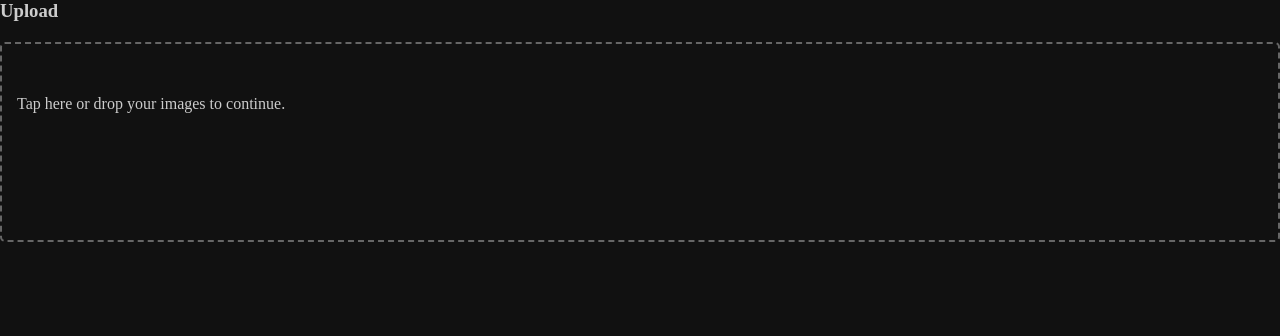
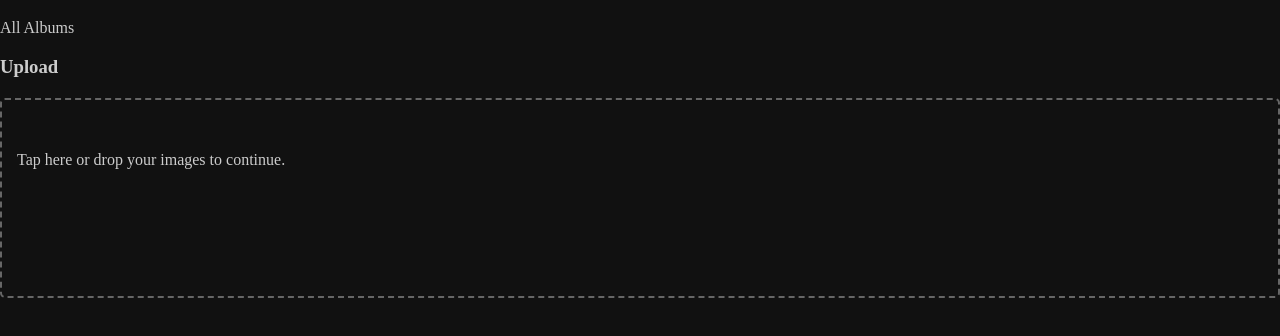
Before and after one commit to brickpop/image-poster, a React app: page /upload in a window 1280 px wide. Shown: the top 336 px of the page. Built offline with nearby package versions, Linux system fonts and the light colour scheme; the HTML template or start-up script is replaced by a standard one.

Commit message:
Album detail and uploader IN

```diff
--- a/src/web/styles/index.less
+++ b/src/web/styles/index.less
@@ -85,6 +85,14 @@ img {
 
 /* COMPONENTS */
 
+#header {
+	a.btn {
+		color: #ccc !important;
+		text-decoration: none;
+		line-height: 56px;
+	}
+}
+
 #upload {
 	h3, p {
 		color: #ccc;
@@ -96,7 +104,7 @@ img {
 		background-color: #222;
 	}
 
-	.btn {
+	div.btn.btn-default.btn-lg {
 		min-width: 280px;
 	}
 
@@ -157,10 +165,6 @@ img {
       width: 100%;
     }
     .album-name {
-			a {
-				color: #ccc !important;
-				text-decoration: none;
-			}
       font-weight: 900;
       letter-spacing: 2px;
       margin: 10px 0 2px;
--- a/src/web/views/album.jsx
+++ b/src/web/views/album.jsx
@@ -1,12 +1,12 @@
 import React, { Component } from 'react';
 import PropTypes from 'prop-types';
 import { connect } from 'react-redux';
-import { withRouter } from 'react-router-dom';
-import { dateToString } from '../../../lib/util';
+import { withRouter, Link } from 'react-router-dom';
 // import Media from 'react-media';
 import Columns from 'react-columns';
 
 import NotFound from './NotFound.jsx';
+import Header from '../widgets/header.jsx';
 
 const columnQueries = [{
   columns: 2,
@@ -35,14 +35,16 @@ class Album extends Component {
 
 		return (
 			<div id="album" className="container text-center">
-				<h3>{album.name}</h3>
+				<Header title={album.name} rightLink={`/albums/${album._id}/upload`}/>
 				<div className="row">
 					<div className="col-xs-12">
 
 						<Columns columns={3} queries={columnQueries} rootStyles={{}}>
 							{album.pictures.map(picture => (
 								<div className="img-container" key={picture._id}>
-									<img src={`/media/${picture.fileName}`} alt={album.name} />
+									<a href={`/media/${picture.fileName}`}>
+										<img src={`/media/${picture.fileName}`} alt={album.name} />
+									</a>
 								</div>
 							))}
 						</Columns>
--- a/src/web/views/albums.jsx
+++ b/src/web/views/albums.jsx
@@ -5,6 +5,7 @@ import { Link } from 'react-router-dom';
 import { dateToString } from '../../../lib/util';
 // import Media from 'react-media';
 import Columns from 'react-columns';
+import Header from '../widgets/header.jsx';
 
 const columnQueries = [{
   columns: 2,
@@ -26,7 +27,7 @@ class Albums extends Component {
 	render() {
 		return (
 			<div id="albums" className="container text-center">
-				<h3>Albums</h3>
+				<Header />
 				<div className="row">
 					<div className="col-xs-12">
 
--- a/src/web/views/upload.jsx
+++ b/src/web/views/upload.jsx
@@ -5,13 +5,16 @@ import Dropzone from 'react-dropzone';
 import { upload } from '../lib/api';
 import { loadAlbums } from '../lib/actions';
 import { withRouter } from 'react-router-dom';
+import Header from '../widgets/header.jsx';
 
 @withRouter
-@connect(({ app }) => ({ app }))
+@connect(({ app, albums }) => ({ app, albums }))
 class Upload extends Component {
 	static propTypes = {
 		app: PropTypes.object.isRequired,
 		// user: PropTypes.object.isRequired,
+		albums: PropTypes.array.isRequired,
+		match: PropTypes.object.isRequired,
 		history: PropTypes.object.isRequired,
 		dispatch: PropTypes.func.isRequired
 	}
@@ -25,11 +28,13 @@ class Upload extends Component {
 		setTimeout(() => this.textInput.focus(), 200)
 	}
 
-	onUpload(){
+	onUpload(album){
 		if(!this.state.files.length) return alert("Please, select files to upload");
-		else if(!this.state.name) return alert("Please, type a name for the album");
 
-		upload({name: this.state.name, files: this.state.files})
+		const name = album && album.name || this.state.name;
+		if(!name) return alert("Please, type a name for the album");
+
+		upload({name, files: this.state.files})
 		.then(id => {
 			if(id) {
 				this.props.history.push(`/albums/${id}`);
@@ -41,10 +46,22 @@ class Upload extends Component {
 		})
 	}
 
+	renderHeader(album){
+		if(album && album._id){
+			return <Header title={album.name} leftLink={`/albums/${album._id}`}/>
+		}
+		else {
+			return <Header/>;
+		}
+	}
+
 	render() {
+		var data = this.props.albums.filter(album => album._id == this.props.match.params.slug);
+		const album = data[0];
+
 		return (
 			<div id="upload" className="container text-center">
-				<h3>Upload</h3>
+				{ this.renderHeader(album) }
 				<div className="row">
 					<div className="col-md-12">
 						<div className="dropzone">
@@ -63,9 +80,9 @@ class Upload extends Component {
 				</div>
 				<div className="row">
 					{ this.state.files.length ? <div id="send-controls" className="col-md-12">
-						<input type="text" onChange={ev => this.setState({name: ev.target.value})} ref={input => { this.textInput = input }} placeholder="Type an album name" className="text-center" />
+						{ !album && <input type="text" onChange={ev => this.setState({name: ev.target.value})} ref={input => { this.textInput = input }} placeholder="Type an album name" className="text-center" /> }
 						<br/>
-						<div onClick={() => this.onUpload()} className="btn btn-default btn-lg">Post images</div>
+						<div onClick={() => this.onUpload(album)} className="btn btn-default btn-lg">Post images</div>
 					</div> : null }
 				</div>
 			</div>
--- a/src/web/widgets/header.jsx
+++ b/src/web/widgets/header.jsx
@@ -1,25 +1,79 @@
 import React, { Component } from 'react';
 import PropTypes from 'prop-types';
-import { Link } from 'react-router-dom';
 import { connect } from 'react-redux';
+import { withRouter, Link, Route } from 'react-router-dom';
 
+@withRouter
 @connect(({ user }) => ({ user }))
 class Header extends Component {
 	static propTypes = {
-		user: PropTypes.object.isRequired
+		// user: PropTypes.object.isRequired,
+		title: PropTypes.string,
+		leftLink: PropTypes.string,
+		rightLink: PropTypes.string
+	}
+
+	renderAlbumsHeader() {
+		return (
+			<div className="row">
+				<div className="col-md-12">
+					<h3>Albums</h3>
+				</div>
+			</div>
+		);
+	}
+
+	renderAlbumHeader() {
+		return (
+			<div className="row">
+				<div className="col-md-3 text-left">
+					<Link to={`/albums`} className="btn">All Albums</Link>
+				</div>
+				<div className="title col-md-6">
+					<h3>{this.props.title}</h3>
+				</div>
+				<div className="col-md-3">
+					<Link to={this.props.rightLink} className="btn">Upload more</Link>
+				</div>
+			</div>
+		)
+	}
+
+	renderAlbumUploadHeader(){
+		return (
+			<div className="row">
+				<div className="col-md-3 text-left">
+					<Link to={this.props.leftLink} className="btn">Back to Album</Link>
+				</div>
+				<div className="title col-md-6">
+					<h3>{this.props.title}</h3>
+				</div>
+			</div>
+		)
+	}
+
+	renderUploaderHeader(){
+		return (
+			<div className="row">
+				<div className="col-md-3 text-left">
+					<Link to={`/albums`} className="btn">All Albums</Link>
+				</div>
+				<div className="title col-md-6">
+					<h3>Upload</h3>
+				</div>
+			</div>
+		)
 	}
 
 	render() {
 		return (
 			<div id="header">
-				<h3>Header</h3>
-				<p>User {this.props.user.fullName}</p>
-				<ul>
-					<li><Link to="/">View 1</Link></li>
-					<li><Link to="/view2">View 2</Link></li>
-					<li><Link to="/view2-old">Redirect to View 2</Link></li>
-					<li><Link to="/does/not/exist">Not found</Link></li>
-				</ul>
+				<Route exact path="/albums" render={() => this.renderAlbumsHeader()} />
+
+				<Route exact path="/albums/:slug" render={() => this.renderAlbumHeader()} />
+
+				<Route exact path="/albums/:slug/upload" render={() => this.renderAlbumUploadHeader()} />
+				<Route exact path="/upload" render={() => this.renderUploaderHeader()} />
 			</div>
 		);
 	}
```
